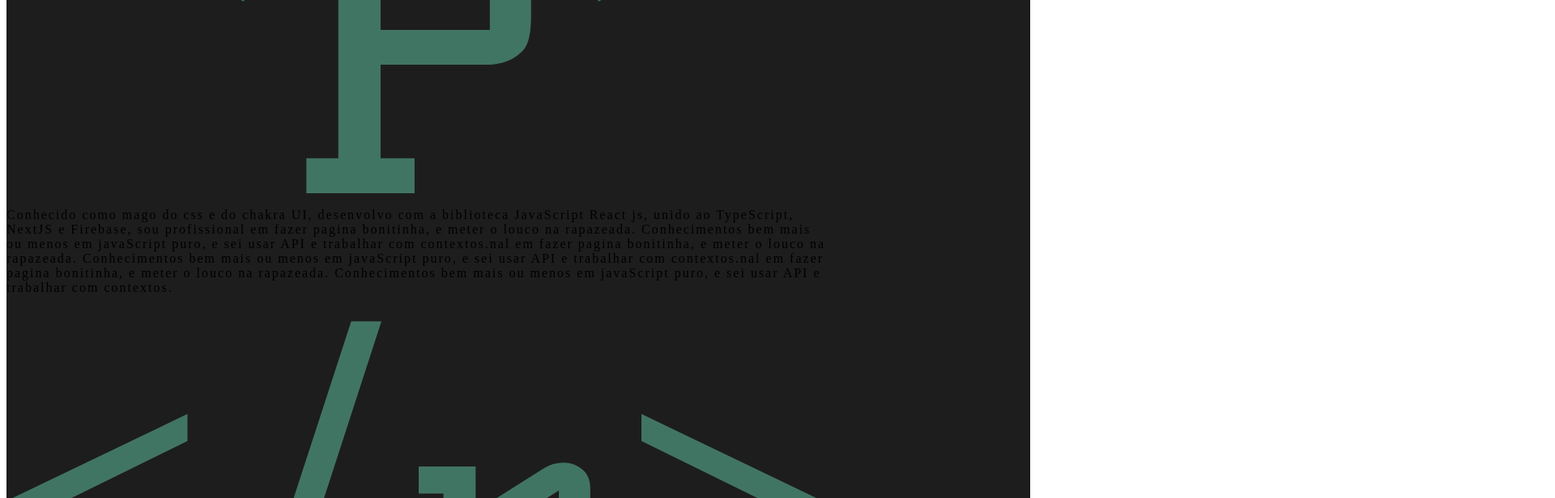
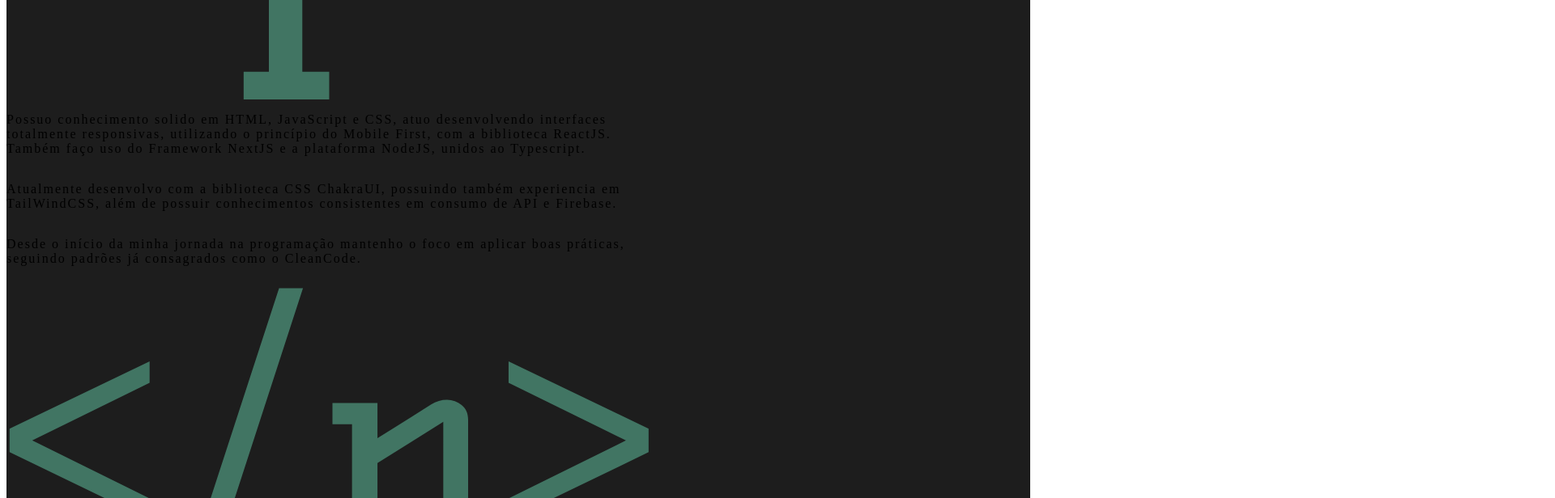
Before and after one commit to victorrdias/portfolio, a Next.js app: page / in a window 1280 px wide. Shown: the part 3280-3896 px from the top of the page at 81% size, 1920 px wide, since content can reach past the window. Built offline with nearby package versions, Linux system fonts and the light colour scheme.

Commit message:
fix projects content

```diff
--- a/components/Subhero.tsx
+++ b/components/Subhero.tsx
@@ -34,6 +34,7 @@ const Subhero = () => {
         <Image maxW="2rem" opacity={0.5} alt="section" src="/assets/h2-2.svg" />
       </Flex>
       <Flex
+        gap="2"
         as="aside"
         maxW={{
           base: "max-content",
--- a/components/projects/MyProjects.tsx
+++ b/components/projects/MyProjects.tsx
@@ -12,7 +12,7 @@ const MyProjects: React.FC<{ projectContent: ProjectProps[] }> = () => {
       minH="max-content"
       bgColor="#1d1d1d"
       direction="column"
-      px={{ base: "1rem", md: "", lg: "8rem" }}
+      px={{ base: "1rem", md: "", lg: "2rem" }}
       gap="4rem"
       pb={{ md: "6rem", lg: "8rem" }}
       py="4rem"
@@ -48,6 +48,7 @@ const MyProjects: React.FC<{ projectContent: ProjectProps[] }> = () => {
           alt="section"
           src="/assets/section1.svg"
         />
+        <Flex direction="column" gap="4rem">
           {projectContent.map((project) => (
             <Project
               key={project.description}
@@ -56,6 +57,7 @@ const MyProjects: React.FC<{ projectContent: ProjectProps[] }> = () => {
               description={project.description}
             />
           ))}
+        </Flex>
         <Image
           position="relative"
           right={{ base: "2", md: "1", lg: "6" }}
--- a/components/projects/Project.tsx
+++ b/components/projects/Project.tsx
@@ -39,23 +39,20 @@ const Project: React.FC<ProjectProps> = ({ image, description, link }) => {
             minW="100%"
             alt="project-image"
             h="100%"
-            boxShadow="rgba(0, 0, 0, 0.16) 0px 3px 6px, rgba(0, 0, 0, 0.23) 0px 3px 6px;"
           />
         </Button>
       </Link>
       <Flex px={{ base: "1rem", md: "" }}>
         <Text
-          bgColor="#333333"
+          h="100%"
           minW="40vw"
+          maxW={{ base: "", md: "40vw" }}
           w="100%"
-          textAlign="center"
-          p="1rem"
-          fontSize={{ base: "12", md: "16", lg: "18" }}
+          fontSize={{ base: "12", md: "12", lg: "16" }}
           lineHeight="30px"
           fontWeight="normal"
           letterSpacing={2}
           color="white"
-          boxShadow="rgba(0, 0, 0, 0.16) 0px 3px 6px, rgba(0, 0, 0, 0.23) 0px 3px 6px;"
         >
           {description}
         </Text>
--- a/components/skills.tsx
+++ b/components/skills.tsx
@@ -54,7 +54,6 @@ const Skills = () => {
           minW={{ base: "", md: "", lg: "35rem", xl: "40rem" }}
           borderRadius="20"
           direction="column"
-          gap="2"
         >
           <Image
             opacity={0.5}
@@ -62,6 +61,11 @@ const Skills = () => {
             alt="section"
             src="/assets/p-1.svg"
           />
+          <Flex
+            direction="column"
+            gap={{ base: "1rem", md: "1rem" }}
+            as="section"
+          >
             <Text
               fontSize={{ base: "12", md: "20", lg: "20" }}
               lineHeight={{ base: "28px", md: "34px" }}
@@ -70,18 +74,37 @@ const Skills = () => {
               color="gray.100"
               px={{ base: "1.4rem", md: "1.5rem" }}
             >
-            Conhecido como mago do css e do chakra UI, desenvolvo com a
-            biblioteca JavaScript React js, unido ao TypeScript, NextJS e
-            Firebase, sou profissional em fazer pagina bonitinha, e meter o
-            louco na rapazeada. Conhecimentos bem mais ou menos em javaScript
-            puro, e sei usar API e trabalhar com contextos.nal em fazer pagina
-            bonitinha, e meter o louco na rapazeada. Conhecimentos bem mais ou
-            menos em javaScript puro, e sei usar API e trabalhar com
-            contextos.nal em fazer pagina bonitinha, e meter o louco na
-            rapazeada. Conhecimentos bem mais ou menos em javaScript puro, e sei
-            usar API e trabalhar com contextos.
+              Possuo conhecimento solido em HTML, JavaScript e CSS, atuo
+              desenvolvendo interfaces totalmente responsivas, utilizando o
+              princípio do Mobile First, com a biblioteca ReactJS. Também faço
+              uso do Framework NextJS e a plataforma NodeJS, unidos ao
+              Typescript.
             </Text>
-
+            <Text
+              fontSize={{ base: "12", md: "20", lg: "20" }}
+              lineHeight={{ base: "28px", md: "34px" }}
+              fontWeight="normal"
+              letterSpacing={2}
+              color="gray.100"
+              px={{ base: "1.4rem", md: "1.5rem" }}
+            >
+              Atualmente desenvolvo com a biblioteca CSS ChakraUI, possuindo
+              também experiencia em TailWindCSS, além de possuir conhecimentos
+              consistentes em consumo de API e Firebase.
+            </Text>
+            <Text
+              fontSize={{ base: "12", md: "20", lg: "20" }}
+              lineHeight={{ base: "28px", md: "34px" }}
+              fontWeight="normal"
+              letterSpacing={2}
+              color="gray.100"
+              px={{ base: "1.4rem", md: "1.5rem" }}
+            >
+              Desde o início da minha jornada na programação mantenho o foco em
+              aplicar boas práticas, seguindo padrões já consagrados como o
+              CleanCode.
+            </Text>
+          </Flex>
           <Image
             maxW={{ base: "1.4rem", md: "2rem" }}
             alt="section"
--- a/components/socialButtons/InvertedSocialButtons.tsx
+++ b/components/socialButtons/InvertedSocialButtons.tsx
@@ -16,9 +16,9 @@ const InvertedSocialButtons = () => {
           icon={<AiFillGithub />}
           boxSize={{
             base: "2.5rem",
-            md: "3rem",
-            lg: "3rem",
-            xl: "3rem",
+            md: "2.5rem",
+            lg: "2.5rem",
+            xl: "2.5rem",
           }}
           //borderRadius="50"
           borderColor="#65CCA9"
@@ -41,9 +41,9 @@ https://wa.me/+5517991585836?text=Ol%C3%A1!%20Eu%20sou%20o%20Vitor,%20muito%20pr
           icon={<AiOutlineWhatsApp />}
           boxSize={{
             base: "2.5rem",
-            md: "3rem",
-            lg: "3rem",
-            xl: "3rem",
+            md: "2.5rem",
+            lg: "2.5rem",
+            xl: "2.5rem",
           }}
           color="#65CCA9"
           bgColor="#1d1d1d"
@@ -66,9 +66,9 @@ https://wa.me/+5517991585836?text=Ol%C3%A1!%20Eu%20sou%20o%20Vitor,%20muito%20pr
           icon={<TiSocialLinkedinCircular />}
           boxSize={{
             base: "2.5rem",
-            md: "3rem",
-            lg: "3rem",
-            xl: "3rem",
+            md: "2.5rem",
+            lg: "2.5rem",
+            xl: "2.5rem",
           }}
           color="#65CCA9"
           bgColor="#1d1d1d"
--- a/utils/contentData/ProjectContent.ts
+++ b/utils/contentData/ProjectContent.ts
@@ -4,19 +4,19 @@ export const projectContent: ProjectProps[] = [
   {
     image: "/assets/gastura.png",
     description:
-      "Gastura foi um projetinho mto do zica, parceria fechada e os caraio",
+      "Gastura foi o primeiro projeto que eu participei, ele teve sua primeira versao desenvolvida com o auxilio de um amigo, com o intuito de me ensinar, e depois entregue a mim, para que eu pudesse desenvolve-lo e aprender na pratica! Nele, criamos uma maneira de para auxiliar no controle de gastos e ganhos, podendo ser muito util na educacao financeira. Neste projeto utilizamos NextJS, Firebase e Firestore, sendo hospedado na Vercel.",
     link: "https://github.com/cptvictor95/gastura",
   },
   {
     image: "/assets/pokedex.png",
     description:
-      "Pokedex foi um projetinho beex foi um projetinho beex foi um projetinho beex foi um projetinho beex foi um projetinho bem loco, maluco, varios aprendizado",
+      "Pokedex foi um projeto que foi construido visando o desenvolvimento na area, o aprendizado. Consumindo a API Pokedex, o projeto possui uma serie de features interativas, feitas do zero. A enfase deste projeto de estudos e a manipulacao de dados consumidos pela API.",
     link: "https://github.com/victorrdias/pokedex",
   },
   {
     image: "/assets/gastura.png",
     description:
-      "Gastura foi um projetinho mto do zica, parceria fechada e os caraio",
+      "Ajuize esta sendo meu primeiro projeto profissional, ainda em progresso, trata-se de uma ideia de automatizacao no setor juridico, construido com um time, utilizando-nos de plataformas como o Jira, o Miro, Figma.",
     link: "https://github.com/cptvictor95/gastura",
   },
 ];
```
Lines whose indentation alone changed are shown as unchanged.
